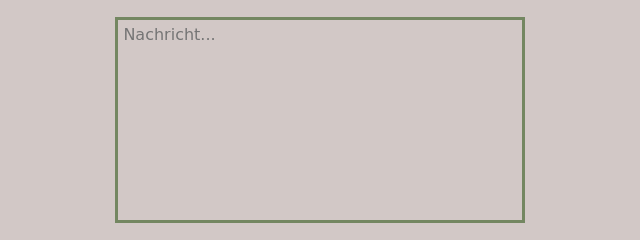
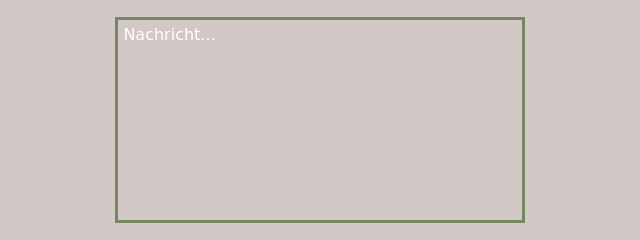
Before and after one commit to ZenVega/strick-dagegen, a website: page index.html in a window 1280 px wide. Shown: the part 3736-3976 px from the top of the page, 320-960 px from the left. Drawn offline with Linux system fonts and the light colour scheme; a web font is replaced by a local one.

Commit message:
placeholder og color

```diff
--- a/assets/css/styles.css
+++ b/assets/css/styles.css
@@ -211,6 +211,11 @@ nav{
   cursor:text
 }
 
+#contact-message::placeholder{
+  color: var(--txt-color-1);
+  opacity: 1;
+}
+
 
 #contact-file{
   all:unset;
```
